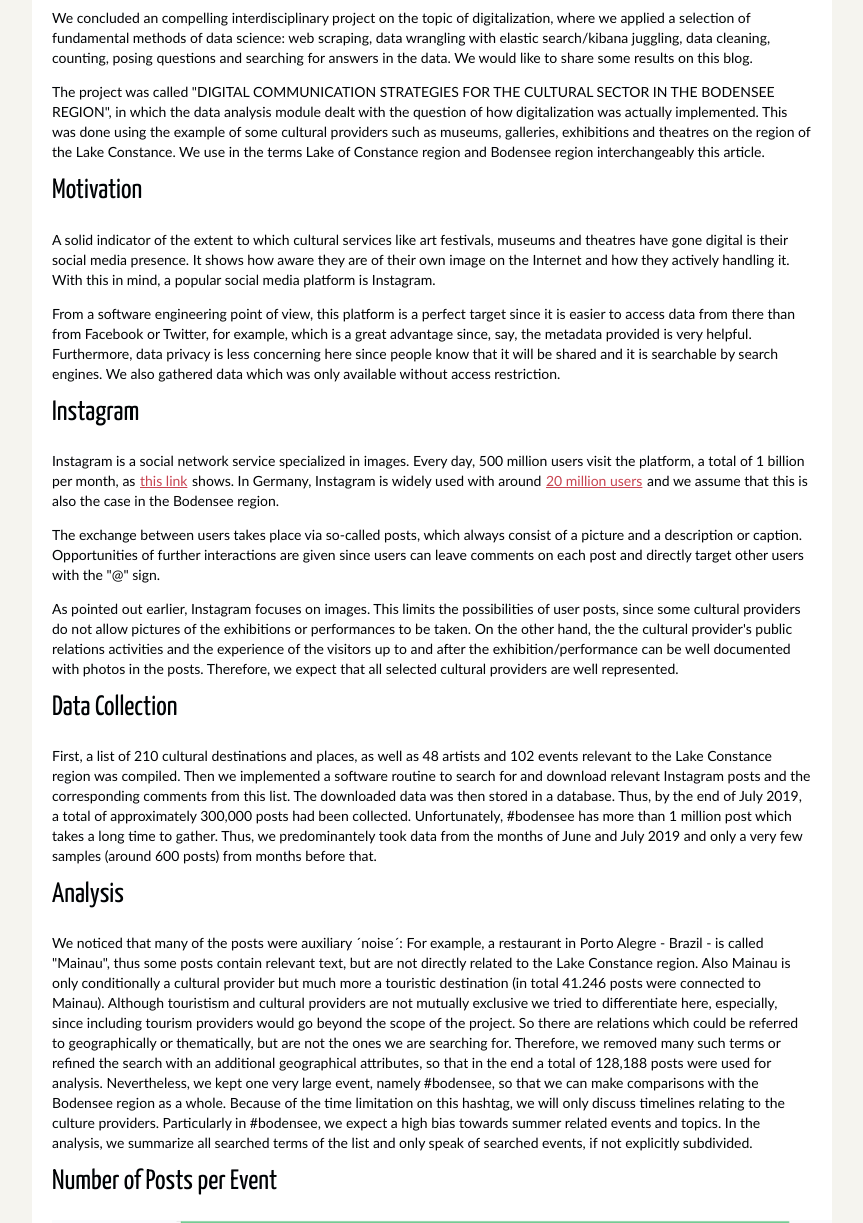
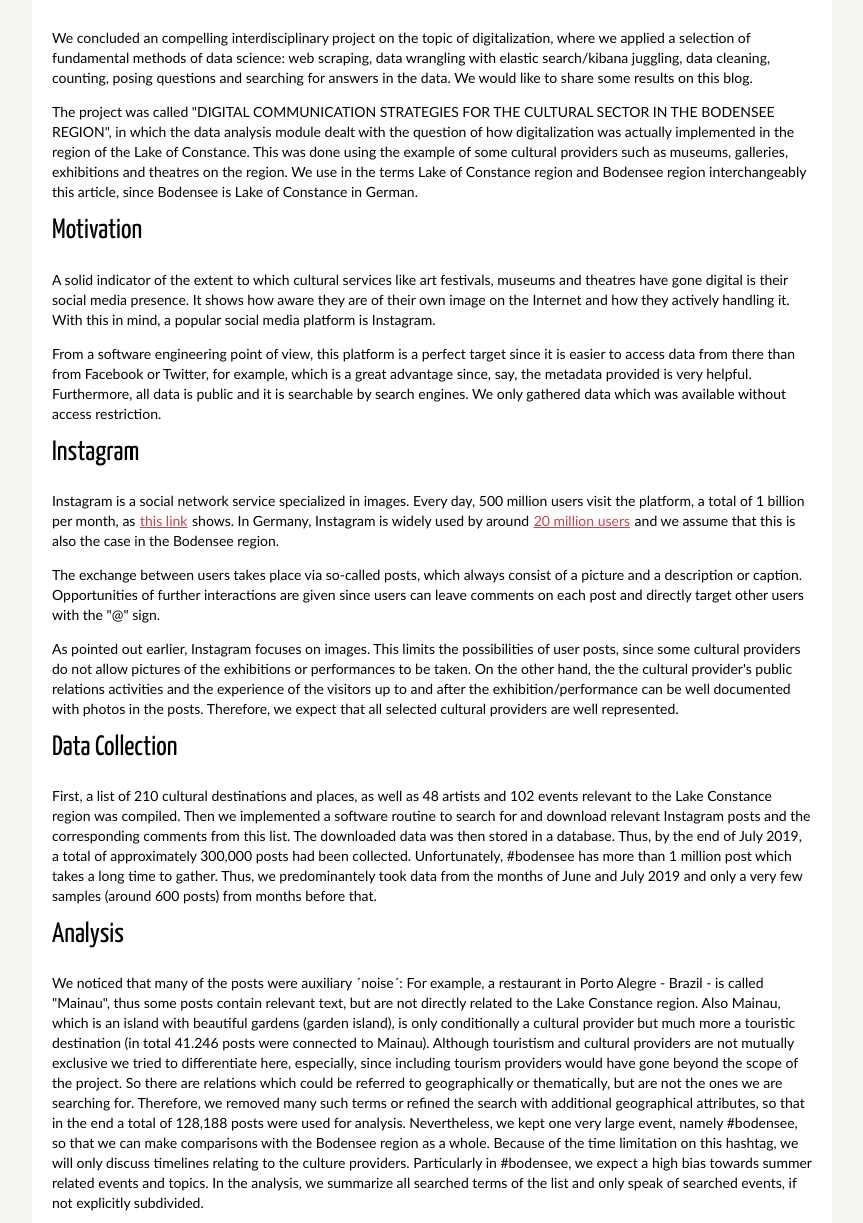
Before and after one commit to fbenites/fbenites.github.io, a Jekyll site: the page InstagramBodensee/arts-management-bodensee.html, which Jekyll copies as it is, in a window 1280 px wide and 1400 px high, scrolled down 879 px. Shown: the part 177-1400 px from the top of the window, without its empty margins (208-1071 px from the left). Built offline with Jekyll 4.4.1, drawn with Linux system fonts in a browser that asks for light colours; some of the changed text lies outside the part shown.

Commit message:
Marks remarks

```diff
--- a/InstagramBodensee/arts-management-bodensee.html
+++ b/InstagramBodensee/arts-management-bodensee.html
@@ -32,8 +32,8 @@
         </abbr>
 
         <address class="vcard author">
-                By                         <a class="url fn" href="/author/fernando-benites.html">Fernando Benites</a>
-                        <a class="url fn" href="/author/lara-leuschen-and-mark-cieliebak.html">Lara Leuschen and Mark Cieliebak</a>
+                By Fernando Benites,
+                        Lara Leuschen, Diana Betzler and Mark Cieliebak
         </address>
 <p>In <a href="/category/socialmediamonitoring-datascience.html">SocialMediaMonitoring, DataScience</a>.</p>
 <p>tags: <a href="/tag/pelican.html">pelican</a> <a href="/tag/publishing.html">publishing</a> </p>
@@ -78,7 +78,7 @@
 
 <!-- ![Bodensee Region](images/Bodensee.png "Bodensee Region" ) -->
 
-<p><img alt="Bodensee Region - Culture" src="images/BodenseeKultur.png" title="Bodensee Region"></p>
+<p><img alt="Bodensee Region - Culture" src="images/BodenseeKultur.png" title="Bodensee Region"> <br><span style="text-align:right; font-size:11px"> Generated with Kibana </span></p>
 <h1>Introduction</h1>
 <p>We concluded an compelling interdisciplinary project on
 the topic of digitalization, where we applied a selection of fundamental methods of data science: web
@@ -88,10 +88,9 @@
 share some results on this blog.</p>
 <p>The project was called "DIGITAL COMMUNICATION STRATEGIES FOR THE
 CULTURAL SECTOR IN THE BODENSEE REGION", in which the data analysis module
-dealt with the question of how digitalization was actually implemented. This was done
-using the example of some cultural providers such as museums, galleries, exhibitions and theatres on the region of the Lake
-Constance. We use in the terms Lake of
-Constance region and Bodensee region interchangeably this article.</p>
+dealt with the question of how digitalization was actually implemented in the region of the Lake of Constance. This was done
+using the example of some cultural providers such as museums, galleries, exhibitions and theatres on the region. We use in the terms Lake of
+Constance region and Bodensee region interchangeably this article, since Bodensee is Lake of Constance in German.</p>
 <h1>Motivation</h1>
 <p>A solid indicator of the extent to which cultural services like art
 festivals, museums and theatres have gone digital is their social
@@ -103,16 +102,15 @@
 it is easier to access data from there than from Facebook
 or Twitter, for example, which is a great advantage since, say,  the
 metadata provided is very helpful.
-Furthermore, data privacy
-is less concerning here since people know that it will be shared and
+Furthermore, all data is public and
 it is searchable by search engines. We
-also gathered data which was only available without access restriction.</p>
+only gathered data which was available without access restriction.</p>
 <h1>Instagram</h1>
 <p>Instagram is a social network service specialized in images.
 Every day, 500 million users visit the platform, a total of 1
 billion per month, as
 <a href="https://www.omnicoreagency.com/instagram-statistics/">this link</a>
-shows. In Germany, Instagram is widely used with around <a href="https://www.statista.com/statistics/1021975/instagram-users-germany/">20 million
+shows. In Germany, Instagram is widely used by around <a href="https://www.statista.com/statistics/1021975/instagram-users-germany/">20 million
 users</a>
 and we assume that this is also the case in the Bodensee region.</p>
 <p>The
@@ -144,15 +142,15 @@
 <p>We noticed that many of the posts were auxiliary ´noise´: For example, a
 restaurant in Porto Alegre - Brazil - is called "Mainau", thus some
 posts contain relevant text, but are not directly related to the Lake
-Constance region. Also Mainau is only conditionally a cultural
+Constance region. Also Mainau, which is an island with beautiful gardens (garden island),  is only conditionally a cultural
 provider but much more a touristic destination (in total 41.246 posts were connected
 to Mainau). Although touristism and cultural providers are not mutually
 exclusive we tried to differentiate here, especially, since including tourism
-providers would go beyond the scope of the project.
+providers would have gone beyond the scope of the project.
 So there are relations which could be referred to geographically or
 thematically, but are not the ones we are searching for.
 Therefore, we removed many such terms or refined the
-search with an additional geographical attributes, so that in the end
+search with additional geographical attributes, so that in the end
 a total of 128,188
 posts were used for analysis. Nevertheless, we kept one very large
 event, namely #bodensee, so that we can make comparisons with the
@@ -164,7 +162,7 @@
 subdivided.</p>
 <h1>Number of Posts per Event</h1>
 <p><img alt="Count Post Per Event" src="images/CountPostPerEvent.png" title="Counts Post Per Event"></p>
-<p>The picture above shows the distribution of posts per event. #bodensee has
+<p>The picture above shows the distribution of posts per event: #bodensee has
 73,109 posts and takes the first place, the Bregenz Festival comes
 second with 10,558 posts. From this, it can be seen that the Bregenz
 Festival seeks or gets a great deal of publicity and spread, much more than
@@ -174,11 +172,10 @@
 cultural providers hardly stand out from the others in terms of the
 number of posts.</p>
 <p><img alt="Counts Per Language" src="images/CountPerLanguage.png" title="Counts Per Language"></p>
-<p>We also plotted the posts per language estimated, which can be very
-'noisy' or contain irrelevant data.
-This allows us to know which tourists visit see the events, although this can only be a
+<p>We also plotted the posts per language. Note that language was automatically detected, thus it can be erroneous.
+This allows us to know which type of tourists - locals or foreigners - visit  the events, although this can only be a
 very rough estimate.
-We see "lb" in third place, which mean that many posts were identified as from Luxembourg,
+We see "lb" in third place, which means that many posts were identified as from Luxembourg,
 which is clearly a misclassification. When looking at these posts we can see that they are
 from different languages (predominately German). We estimate that the use of "#" and different
 languages or structures (like using spaces between the characters of a word, e.g. "S O M M E R") make
@@ -207,12 +205,12 @@
 <a href="https://www.statista.com/statistics/253577/number-of-monthly-active-instagram-users/">www.statista.com: instagram users</a>
 ).
 We also see an increased "activity" in March 2018 and 2019, when comparing to
-previous years, probably
-when the target audience starts to organize the summer holidays.</p>
+previous years. This is probably
+when the target audience starts to organize their summer trips.</p>
 <p><img alt="Bregenz Festspiele most used words" src="images/BregenzyMostUsedWords.png" title="Bregenz Festspiele most used words"></p>
 <p>We
-see the most used words above. It is also interesting to see that we
-started with German words, but we see many English terms. Here, in
+see the most frequent words above. It is  interesting to see that we
+started with German words, but we see  English terms (stage, lake, opera, lakeconstance). Here, in
 such a tourist destination, the question also arises whether a translation
 of the terms would be insightful, e.g. Lake Constance/lac de
 Constance, to better capture their opinions. This is particularly so since the
@@ -246,15 +243,15 @@
 <p><img alt="Counts For Museum" src="images/TimelinePostsMuseum.png" title="Counts For Museum"></p>
 <h3>Theatre</h3>
 <p><img alt="Counts For Theatre" src="images/TimelinePostsTheater.png" title="Counts For Theatre"></p>
-<p>We have also analyzed the data concerning museums and theatres. In the compiled list were 87 museums and 15 theatres. 53 museums were found (i.e. 34 museums were not found), these have 11,205 posts. 8 theatres were found (the other 7 were written in another form or had no posts at all). In total there were 9,571 posts related to theatres.
+<p>We have also analyzed the data concerning museums and theatres. In the compiled list for Instragram search were 87 museums and 15 theatres. 53 museums were found (i.e. 34 museums were not found at all on Instagram), which have 11,205 posts. On the other hand, 8 theatres were found (the other 7 were spelled in a different form or had no posts at all). In total there were 9,571 posts related to theatres.
 For comparison, the word "theater" was only found in 3,300 posts and "museum" in 3,791, so although fewer theatres were found in the data collection - and generally recordings during the spectacle are  prohibited - the presence of theatres was slightly greater in Instagram.</p>
 <h1>Conclusion</h1>
 <p>Best Practices Recommendations</p>
-<p>Here we have a list of general recommendations to cultural institutions to have an even greater impact on Instagram.</p>
+<p>Based on our findings, we compiled the following list of general recommendations to cultural institutions to have a  greater impact on Instagram.</p>
 <ul>
-<li>Invite and otherwise involve Influencers or popular figures ("Super-spreaders") in the community of the cultural institution, if necessary seek interaction with the community with microinfluencer (own staff).</li>
-<li>Use the summer planning season, when people are basically looking
-    for destinations,  when possible</li>
+<li>Invite and otherwise involve influencers or popular figures ("Super-spreaders") in the community of the cultural institution; if necessary seek interaction with the community with microinfluencer (own staff).</li>
+<li>Be aware of the summer planning season, when people are basically looking
+    for destinations</li>
 <li>Address Zurich / Munich areas specifically, e.g. with #zürich</li>
 <li>
 <p>Engage the audience (e.g. in the form of posts/comments/also using targeting commands such as "@" in instagram/twitter)</p>
@@ -266,7 +263,7 @@
 </ul>
 </li>
 <li>
-<p>Link/connect to other popular Instagram accounts, e.g. tourism agencies (also fall under the Super Spreaders):</p>
+<p>Link/connect to other popular Instagram accounts, e.g. tourism agencies (which are also kind of Super Spreaders):</p>
 <ul>
 <li>https://www.instagram.com/bodensee.de 666 posts 24.9k followers</li>
 <li>https://www.instagram.com/bodenseepage 1,112 posts 15.1k followers</li>
```
Also changed, not shown: other parts of InstagramBodensee/arts-management-bodensee.html (+7 -7 lines).
